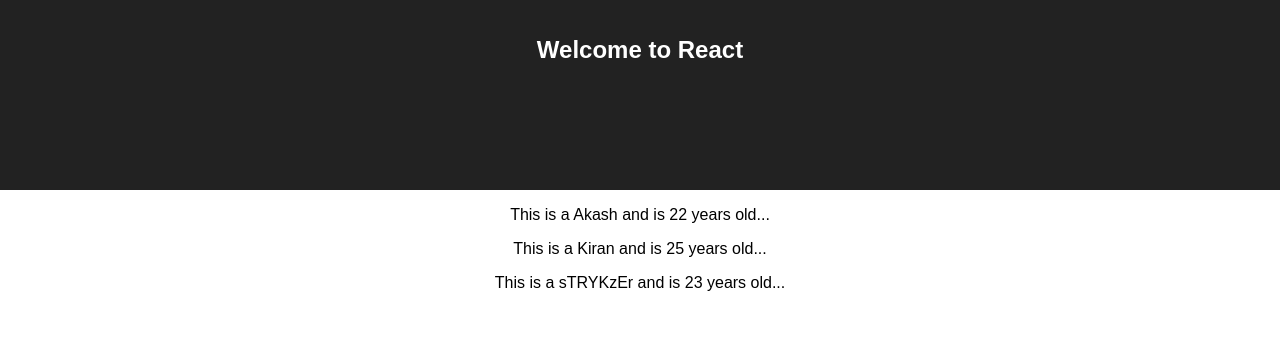
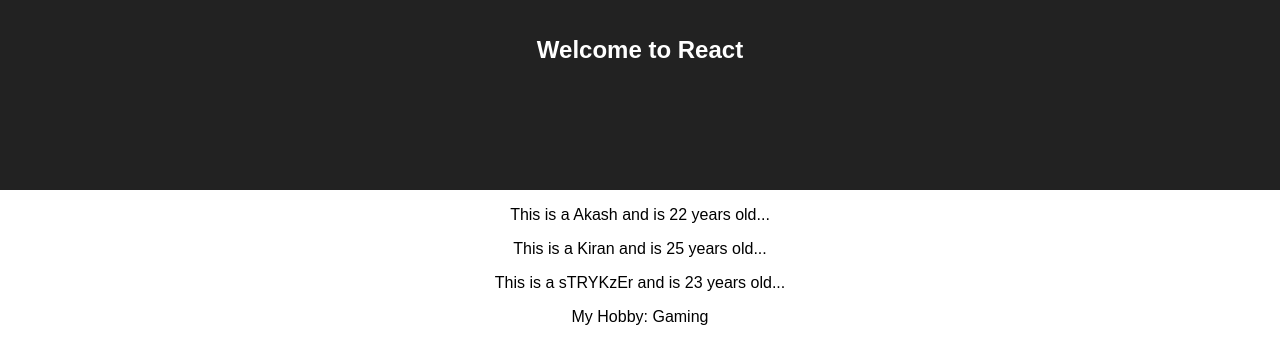
Before and after one commit to paulakash36/react-complete-guide, a React (Create React App) app: page / in a window 1280 px wide. Shown: the top 364 px of the page. Built offline with nearby package versions, Linux system fonts and the light colour scheme.

Commit message:
Outputting Children Property

```diff
--- a/src/App.js
+++ b/src/App.js
@@ -11,7 +11,7 @@ class App extends Component {
         </header>
         <Person name="Akash" age="22"/>
         <Person name="Kiran" age="25"/>
-        <Person name="sTRYKzEr" age="23"/>
+        <Person name="sTRYKzEr" age="23">My Hobby: Gaming</Person>
       </div>
 
     );
--- a/src/Person/Person.js
+++ b/src/Person/Person.js
@@ -1,7 +1,14 @@
 import React from 'react';
 
 const person = (props) => {
-    return <p>This is a {props.name} and is {props.age} years old...</p>
+    return (
+
+        <div>
+            <p>This is a {props.name} and is {props.age} years old...</p>
+            <p>{props.children}</p>
+        </div>
+
+    )
 }
 
 export default person;
```
